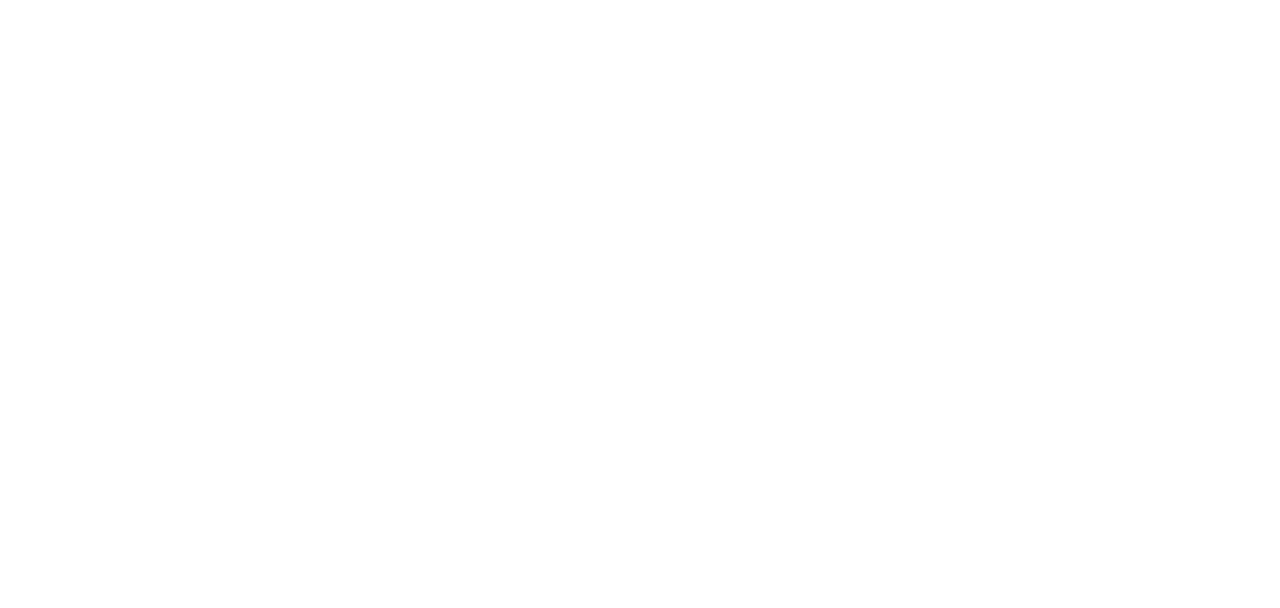
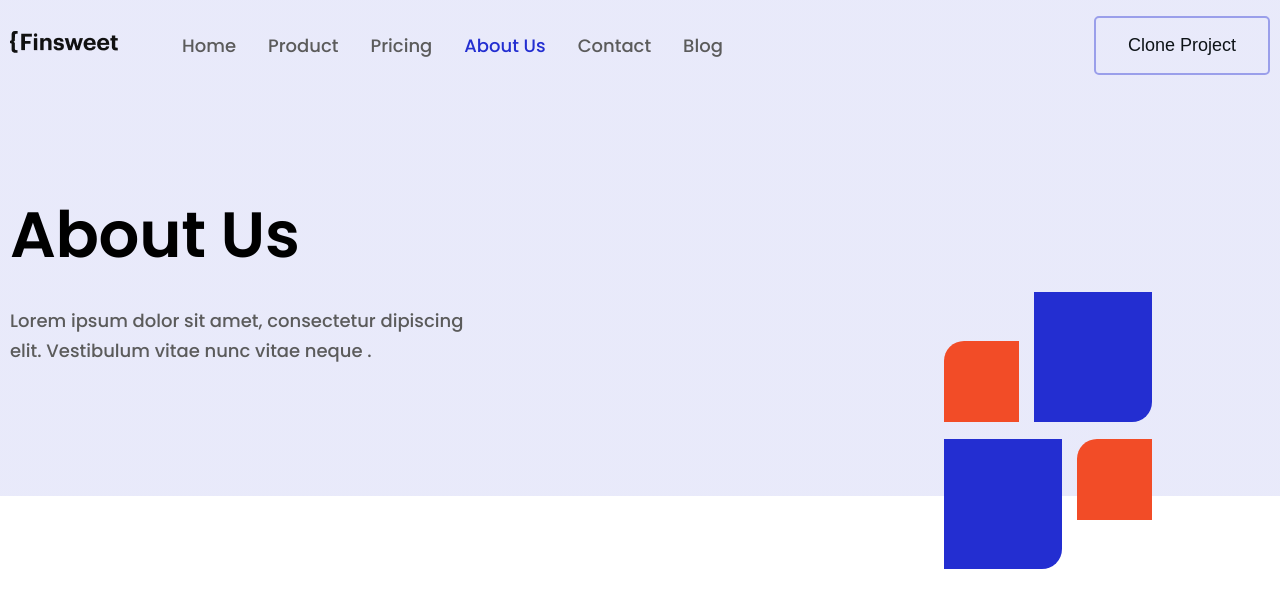
Before and after one commit to Kiguradze/Finsweet-Template1, a React (Vite) app: page /about in a window 1280 px wide. Before the commit this address had no page. Shown: the top 608 px of the page. Built offline with nearby package versions, Linux system fonts and the light colour scheme.

Commit message:
update menu component and about header

```diff
--- a/src/App.jsx
+++ b/src/App.jsx
@@ -2,6 +2,7 @@ import { BrowserRouter as Router, Routes, Route } from "react-router-dom";
 import Home from "./pages/homePage/Home";
 import Product from "./pages/productPage/Product";
 import Pricing from "./pages/Pricing/Pricing";
+import AboutUs from "./pages/AboutUs/AboutUs";
 
 function App() {
   return (
@@ -10,6 +11,7 @@ function App() {
         <Route path="/" element={<Home />} />
         <Route path="/product" element={<Product />} />
         <Route path="/pricing" element={<Pricing />} />
+        <Route path="/about" element={<AboutUs />} />
       </Routes>
     </Router>
   );
--- /dev/null
+++ b/src/components/aboutPageHeaderImage/HeaderImage.jsx
@@ -0,0 +1,19 @@
+import React from "react";
+import "./headerImage.css";
+
+const HeaderImage = () => {
+  return (
+    <div className="image-wrapper">
+      <div className="image-wrapper_first-row">
+        <div></div>
+        <div></div>
+      </div>
+      <div className="image-wrapper_second-row">
+        <div></div>
+        <div></div>
+      </div>
+    </div>
+  );
+};
+
+export default HeaderImage;
--- /dev/null
+++ b/src/components/aboutPageHeaderImage/headerImage.css
@@ -0,0 +1,79 @@
+.image-wrapper {
+  width: 208px;
+  height: 278px;
+  display: flex;
+  flex-direction: column;
+  gap: 17px;
+  position: absolute;
+  bottom: -15%;
+  right: 10%;
+  z-index: 2;
+}
+
+.image-wrapper:hover .image-wrapper_first-row div:nth-child(1) {
+  transform: translate(30px, 50px) scale(0.5);
+  filter: blur(20px);
+}
+.image-wrapper:hover .image-wrapper_first-row div:nth-child(2) {
+  transform: translate(-40px, 80px) scale(0.7);
+  filter: blur(10px);
+}
+.image-wrapper:hover .image-wrapper_second-row div:nth-child(1) {
+  transform: translate(10px, -30px) scale(1.2);
+  box-shadow: 0 4px 8px rgba(0, 0, 0, 0.5);
+}
+.image-wrapper:hover .image-wrapper_second-row div:nth-child(2) {
+  transform: translateX(-50px) scale(1.1);
+  filter: blur(2px);
+}
+
+.image-wrapper_first-row {
+  width: 100%;
+  display: flex;
+  justify-content: space-between;
+  align-items: flex-end;
+}
+
+.image-wrapper_first-row div:nth-child(1) {
+  width: 75px;
+  height: 81px;
+  border-radius: 20px 0 0 0;
+  background-color: rgba(242, 76, 39, 1);
+  transition: all 0.2s;
+}
+
+.image-wrapper_first-row div:nth-child(2) {
+  width: 118px;
+  height: 130px;
+  border-radius: 0 0 20px 0;
+  background-color: rgba(35, 46, 209, 1);
+  transition: all 0.2s;
+}
+
+.image-wrapper_second-row {
+  display: flex;
+  justify-content: space-between;
+}
+
+.image-wrapper_second-row div:nth-child(1) {
+  width: 118px;
+  height: 130px;
+  border-radius: 0 0 20px 0;
+  background-color: rgba(35, 46, 209, 1);
+  transition: all 0.2s;
+  z-index: 1;
+}
+
+.image-wrapper_second-row div:nth-child(2) {
+  width: 75px;
+  height: 81px;
+  border-radius: 20px 0 0 0;
+  background-color: rgba(242, 76, 39, 1);
+  transition: all 0.2s;
+}
+
+@media screen and (max-width: 768px) {
+  .image-wrapper {
+    display: none;
+  }
+}
--- a/src/components/header/Header.jsx
+++ b/src/components/header/Header.jsx
@@ -1,8 +1,9 @@
-import { useState, useEffect } from "react";
-import { NavLink } from "react-router-dom";
-import { IoIosClose } from "react-icons/io";
+import { useState } from "react";
+// import { NavLink } from "react-router-dom";
+// import { IoIosClose } from "react-icons/io";
 import Nav from "./nav/Nav";
 import "./header.css";
+import Menu from "../menu/Menu";
 
 const Header = ({
   title,
@@ -20,58 +21,59 @@ const Header = ({
     setIsActive(!isActive);
   };
 
-  useEffect(() => {
-    if (isActive) {
-      document.body.classList.add("disable-scroll");
-    } else {
-      document.body.classList.remove("disable-scroll");
-    }
+  // useEffect(() => {
+  //   if (isActive) {
+  //     document.body.classList.add("disable-scroll");
+  //   } else {
+  //     document.body.classList.remove("disable-scroll");
+  //   }
 
-    return () => {
-      document.body.classList.remove("disable-scroll");
-    };
-  }, [isActive]);
+  //   return () => {
+  //     document.body.classList.remove("disable-scroll");
+  //   };
+  // }, [isActive]);
 
   return (
     <div className="header">
       <div className="container">
-        <div className={`menu ${isActive ? "isActive" : ""}`}>
+        <Menu isActive={isActive} handleClick={handleClick} />
+        {/* <div className={`menu ${isActive ? "isActive" : ""}`}>
           <nav className="menu-items">
             <ul className="menu-list" onClick={handleClick}>
               <li className="menu-list-item">
-                <NavLink to="/" exact className="menu-link" href="#">
+                <NavLink to="/" exact className="menu-link">
                   Home
                 </NavLink>
               </li>
               <li className="menu-list-item">
-                <NavLink to="/product" className="menu-link" href="#">
+                <NavLink to="/product" className="menu-link">
                   Product
                 </NavLink>
               </li>
               <li className="menu-list-item">
-                <NavLink to="/pricing" className="menu-link" href="#">
+                <NavLink to="/pricing" className="menu-link">
                   Pricing
                 </NavLink>
               </li>
               <li className="menu-list-item">
-                <NavLink to="/about" className="menu-link" href="#">
+                <NavLink to="/about" className="menu-link">
                   About Us
                 </NavLink>
               </li>
               <li className="menu-list-item">
-                <NavLink to="/contact" className="menu-link" href="#">
+                <NavLink to="/contact" className="menu-link">
                   Contact
                 </NavLink>
               </li>
               <li className="menu-list-item">
-                <NavLink to="/blog" className="menu-link" href="#">
+                <NavLink to="/blog" className="menu-link">
                   Blog
                 </NavLink>
               </li>
             </ul>
           </nav>
           <IoIosClose onClick={handleClick} className="close" />
-        </div>
+        </div> */}
 
         <Nav handleClick={handleClick} active={isActive} />
 
--- a/src/components/header/header.css
+++ b/src/components/header/header.css
@@ -5,7 +5,7 @@
   overflow: hidden;
 }
 
-.menu {
+/* .menu {
   width: 100%;
   height: 100%;
   align-items: flex-start;
@@ -38,7 +38,7 @@
 .menu-link {
   text-decoration: none;
   color: white;
-}
+} */
 
 .hero-section {
   margin-top: 116px;
--- /dev/null
+++ b/src/components/menu/Menu.jsx
@@ -0,0 +1,60 @@
+import { useState, useEffect } from "react";
+import { NavLink } from "react-router-dom";
+import { IoIosClose } from "react-icons/io";
+import "./menu.css";
+
+const Menu = ({ isActive, handleClick }) => {
+  useEffect(() => {
+    if (isActive) {
+      document.body.classList.add("disable-scroll");
+    } else {
+      document.body.classList.remove("disable-scroll");
+    }
+
+    return () => {
+      document.body.classList.remove("disable-scroll");
+    };
+  }, [isActive]);
+
+  return (
+    <div className={`menu ${isActive ? "isActive" : ""}`}>
+      <nav className="menu-items">
+        <ul className="menu-list" onClick={handleClick}>
+          <li className="menu-list-item">
+            <NavLink to="/" exact className="menu-link">
+              Home
+            </NavLink>
+          </li>
+          <li className="menu-list-item">
+            <NavLink to="/product" className="menu-link">
+              Product
+            </NavLink>
+          </li>
+          <li className="menu-list-item">
+            <NavLink to="/pricing" className="menu-link">
+              Pricing
+            </NavLink>
+          </li>
+          <li className="menu-list-item">
+            <NavLink to="/about" className="menu-link">
+              About Us
+            </NavLink>
+          </li>
+          <li className="menu-list-item">
+            <NavLink to="/contact" className="menu-link">
+              Contact
+            </NavLink>
+          </li>
+          <li className="menu-list-item">
+            <NavLink to="/blog" className="menu-link">
+              Blog
+            </NavLink>
+          </li>
+        </ul>
+      </nav>
+      <IoIosClose onClick={handleClick} className="close" />
+    </div>
+  );
+};
+
+export default Menu;
--- /dev/null
+++ b/src/components/menu/menu.css
@@ -0,0 +1,34 @@
+.menu {
+  width: 100%;
+  height: 100%;
+  align-items: flex-start;
+  justify-content: space-between;
+  position: fixed;
+  top: 0;
+  left: 0;
+  transform: translateX(-100%);
+  z-index: 1;
+  background-color: black;
+
+  transition: all 0.3s;
+}
+
+.close {
+  color: white;
+  font-size: 64px;
+  cursor: pointer;
+}
+
+.isActive {
+  display: flex;
+  transform: translateX(0);
+}
+
+.menu-list-item {
+  font-size: 48px;
+}
+
+.menu-link {
+  text-decoration: none;
+  color: white;
+}
--- /dev/null
+++ b/src/pages/AboutUs/AboutUs.jsx
@@ -0,0 +1,14 @@
+import React from "react";
+import "./aboutUs.css";
+import Nav from "../../components/header/nav/Nav";
+import Header from "./Header";
+
+const AboutUs = () => {
+  return (
+    <>
+      <Header />
+    </>
+  );
+};
+
+export default AboutUs;
--- /dev/null
+++ b/src/pages/AboutUs/Header.jsx
@@ -0,0 +1,32 @@
+import { useState } from "react";
+import Nav from "../../components/header/nav/Nav";
+import HeaderImage from "../../components/aboutPageHeaderImage/HeaderImage";
+import Menu from "../../components/menu/Menu";
+import "./header.css";
+
+const Header = () => {
+  const [isActive, setIsActive] = useState(false);
+
+  const handleClick = () => {
+    setIsActive(!isActive);
+  };
+  return (
+    <header className="header about-header">
+      <div className="container">
+        <Menu isActive={isActive} handleClick={handleClick} />
+        <Nav isActive={isActive} handleClick={handleClick} />
+        <section className="about-section">
+          <h1>About Us</h1>
+          <p>
+            Lorem ipsum dolor sit amet, consectetur dipiscing elit. Vestibulum
+            vitae nunc vitae neque .
+          </p>
+        </section>
+      </div>
+
+      <HeaderImage />
+    </header>
+  );
+};
+
+export default Header;
--- /dev/null
+++ b/src/pages/AboutUs/header.css
@@ -0,0 +1,48 @@
+.about-header {
+  overflow: visible;
+  height: auto;
+  padding-bottom: 130px;
+}
+
+.about-section {
+  margin-top: 96px;
+  position: relative;
+}
+
+.about-section h1 {
+  font-size: 64px;
+  font-weight: 600;
+  letter-spacing: -0.3px;
+}
+
+.about-section p {
+  max-width: 463px;
+  margin-top: 24px;
+  font-size: 18px;
+  font-weight: 500;
+  line-height: 30px;
+  color: rgba(91, 91, 91, 1);
+}
+
+@media screen and (max-width: 768px) {
+  .about-header {
+    padding-bottom: 40px;
+  }
+
+  .about-section {
+    display: flex;
+    flex-direction: column;
+    align-items: center;
+    justify-content: center;
+  }
+
+  .about-section h1 {
+    font-size: 32px;
+    line-height: 36px;
+  }
+
+  .about-section p {
+    font-size: 16px;
+    text-align: center;
+  }
+}
```
Also changed, not shown: src/assets/AboutHeaderImage.png (added), src/pages/AboutUs/aboutUs.css (added).
